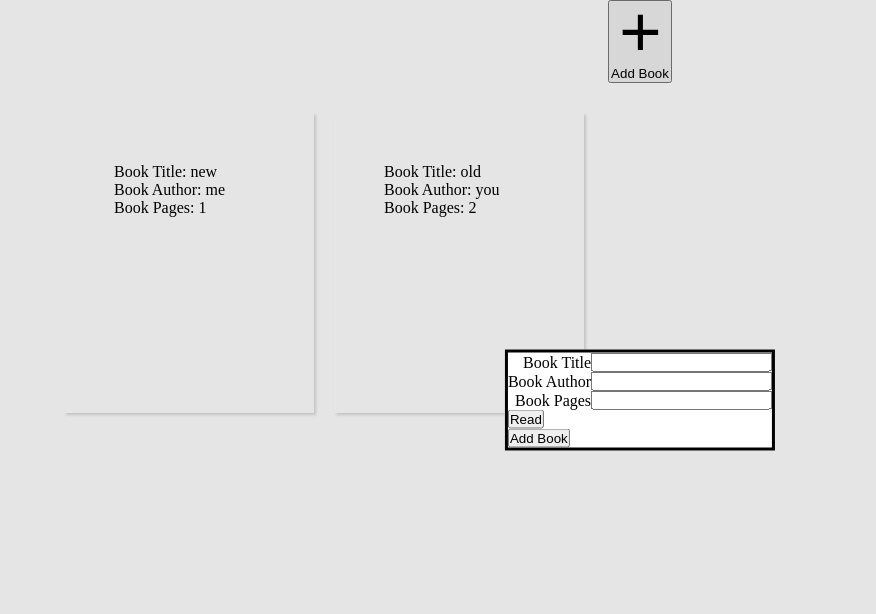
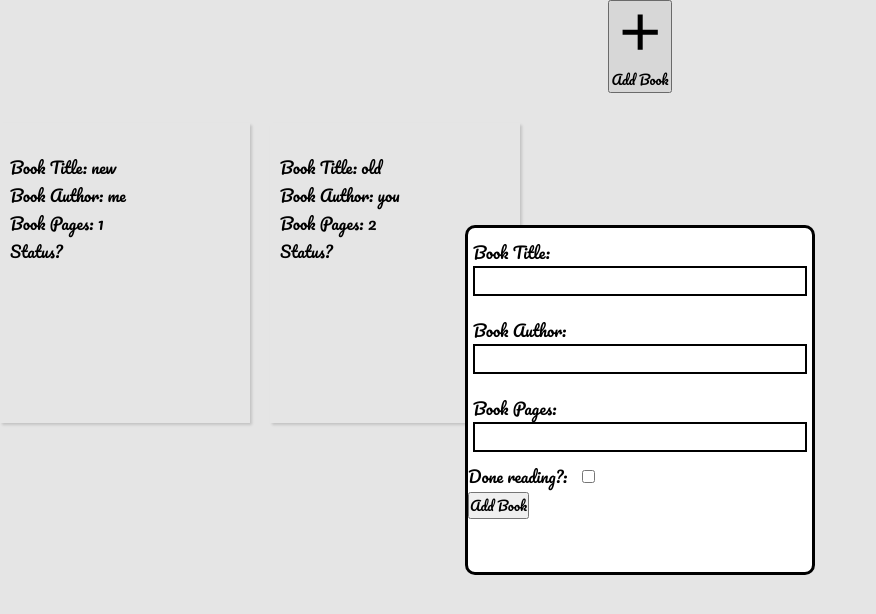
Before and after one commit to c0dezer000/odinBookLibrary, a plain HTML site: page index.html in a window 1280 px wide. Both pictures are taken after a click on the button "Add Book". Shown: the whole page, without its empty margins (0-876 px from the left). Drawn offline with Linux system fonts and the light colour scheme.

Commit message:
needs improvement

```diff
--- a/index.html
+++ b/index.html
@@ -17,19 +17,22 @@
         <dialog>
             <div class="dialogContainer">
                 <div class="inputBox">
-                    <p>Book Title </p>
+                    <p>Book Title: </p>
                     <input type="text" id="bookTitleValue">
                 </div>
                 <div class="inputBox">
-                    <p>Book Author </p>
+                    <p>Book Author: </p>
                     <input type="text" id="bookAuthorValue">
                 </div>
                 <div class="inputBox">
-                    <p>Book Pages </p>
-                    <input type="text" id="bookPagesValue">
+                    <p>Book Pages: </p>
+                    <input type="number" id="bookPagesValue"min = 0>
+                </div>
+                <div class="checkBox">
+                    <p>Done reading?: </p>
+                    <input type="checkbox">
                 </div>
             </div>
-            <button>Read</button>
             <form method="dialog">
                 <button autofocus id="addBookBtn">Add Book</button>
             </form>
--- a/index.js
+++ b/index.js
@@ -42,9 +42,12 @@ function displayBook(){
         bookAuthor.textContent = "Book Author: "
         const bookPages = document.createElement('p')
         bookPages.textContent = "Book Pages: "
+        const readStatus = document.createElement('p')
+        readStatus.textContent = "Status?"
         bookCard.appendChild(bookTitle)
         bookCard.appendChild(bookAuthor)
         bookCard.appendChild(bookPages)
+        bookCard.appendChild(readStatus)
 
         // bookTitle.textContent += `${book.title}`
         // bookAuthor.textContent += `${book.author}`
@@ -64,6 +67,9 @@ showDialog.addEventListener('click', ()=>{
     bookPagesValue.value = ""
 })
 addBookBtn.addEventListener('click',()=>{
+    if(bookTitleValue.value === "" || bookAuthorValue.value === ""|| bookPagesValue.value === ""){
+        return
+    }
     const title = bookTitleValue.value
     const author = bookAuthorValue.value
     const pages = bookPagesValue.value
--- a/style.css
+++ b/style.css
@@ -1,7 +1,9 @@
+@import url('https://fonts.googleapis.com/css2?family=Pacifico&display=swap');
 *{
     margin: 0;
     padding: 0;
     box-sizing: border-box;
+    font-family: 'Pacifico', cursive;
 }
 .container{
     display: flex;
@@ -11,29 +13,61 @@
 }
 .bookContainer{
     display: flex;
-    width: 90%;
+    width: 100%;
     gap: 20px;
     flex-wrap: wrap;
     margin-top: 30px;
 }
+
 .bookCard{
     width: 250px;
     min-height: 300px;
     box-shadow: rgba(0, 0, 0, 0.15) 1.95px 1.95px 2.6px;
-    padding: 50px;
+    padding: 30px 10px;
 }
 dialog{
     position: absolute;
     top: 50%;
     left: 50%;
     transform: translate(-50%, -50%);
+    width: 350px;
+    height: 350px;
+    outline: none;
+    border-radius: 10px;
 }
+
 .dialogContainer{
     display: flex;
     flex-direction: column;
-    align-items:flex-end;
 }
 .inputBox{
     display: flex;
     align-items: center;
+    width: 100%;
+    padding: 10px 5px;
+    flex-wrap: wrap;
+
 }
+.inputBox input{
+    width: 100%;
+    height: 30px;
+    padding-left: 5px;
+    outline: none;
+    border: 2px solid;
+}
+#bookPagesValue::-webkit-outer-spin-button,
+#bookPagesValue::-webkit-inner-spin-button {
+  -webkit-appearance: none;
+  margin: 0;
+}
+#bookPagesValue[type="number"] {
+  -moz-appearance: textfield;
+}
+.checkBox{
+    display: flex;
+    align-items: center;
+    gap: 15px;
+}
+.checkBox input{
+    height: 15px;
+}
```
